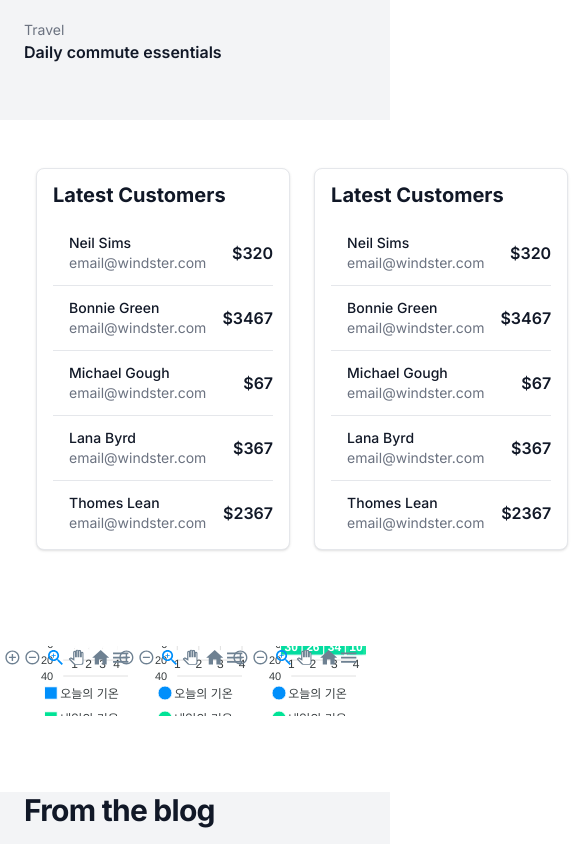
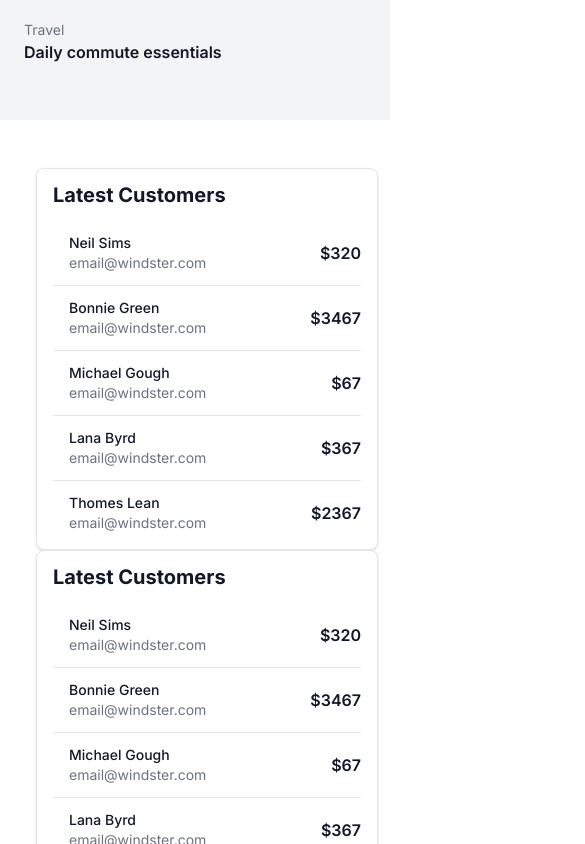
Before and after one commit to Leejoongjae123/freepeople, a Next.js app: page / in a window 390 px wide. Shown: the part 3720-4564 px from the top of the page, 585 px wide, since content can reach past the window. Built offline with nearby package versions, Linux system fonts and the light colour scheme.

Commit message:
7th commit

```diff
--- a/app/page.js
+++ b/app/page.js
@@ -151,13 +151,13 @@ export default function Home() {
       </div>
     </div>
 
-    <div className="mx-auto flex px-6 py-12">
+    <div className="grid mx-auto flex px-6 py-12 lg:grid-cols-3 sm:grid-cols-1 sm:gap-3">
       <ListView></ListView>
       <ListView></ListView>
       <ListView></ListView>
     </div>
 
-    <div className="grid mx-auto flex px-6 py-12 grid-cols-3">
+    <div className="grid mx-auto flex px-6 py-12 lg:grid-cols-3 sm:lg:grid-cols-1">
       <ApexCharts
       type="bar"
       series={[
```
